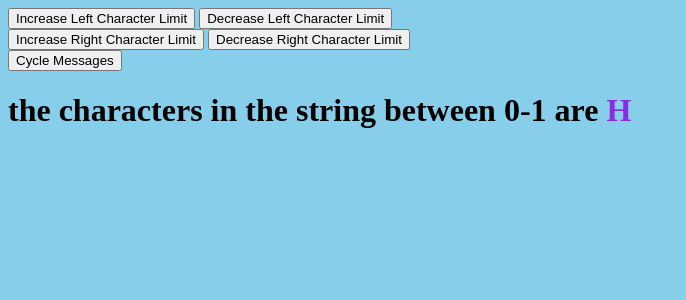
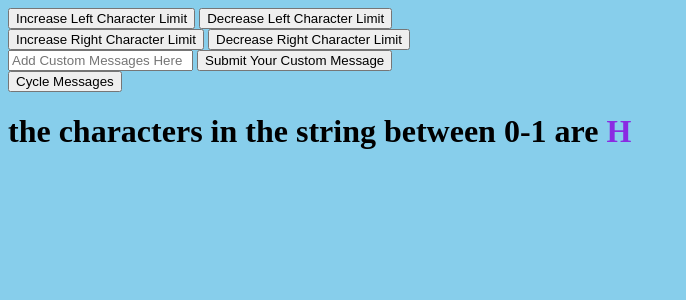
Before and after one commit to kiwi334334/svelte-profile, a SvelteKit app: page / in a window 1280 px wide. Shown: the top 300 px of the page, without its empty margins (0-686 px from the left). Built offline with nearby package versions, Linux system fonts and the light colour scheme.

Commit message:
modified:   src/routes/+page.svelte

```diff
--- a/src/routes/+page.svelte
+++ b/src/routes/+page.svelte
@@ -1,5 +1,6 @@
 <script lang="ts">
 	let count = $state(0);
+	let customMessage = $state('');
 	let leftLimit = $state(0);
 	let righLimit = $state(1);
 	let arrayWithAllMessages = $state([
@@ -41,6 +42,9 @@
 		}}>Decrease Right Character Limit</button
 	>
     <br>
+		<input bind:value={customMessage} placeholder="Add Custom Messages Here">
+		<button on:click={() => {arrayWithAllMessages.push(customMessage); customMessage = ''}}>Submit Your Custom Message</button>
+	<br>
 	<button
 		on:click={() => {
 			count += 1;
```
